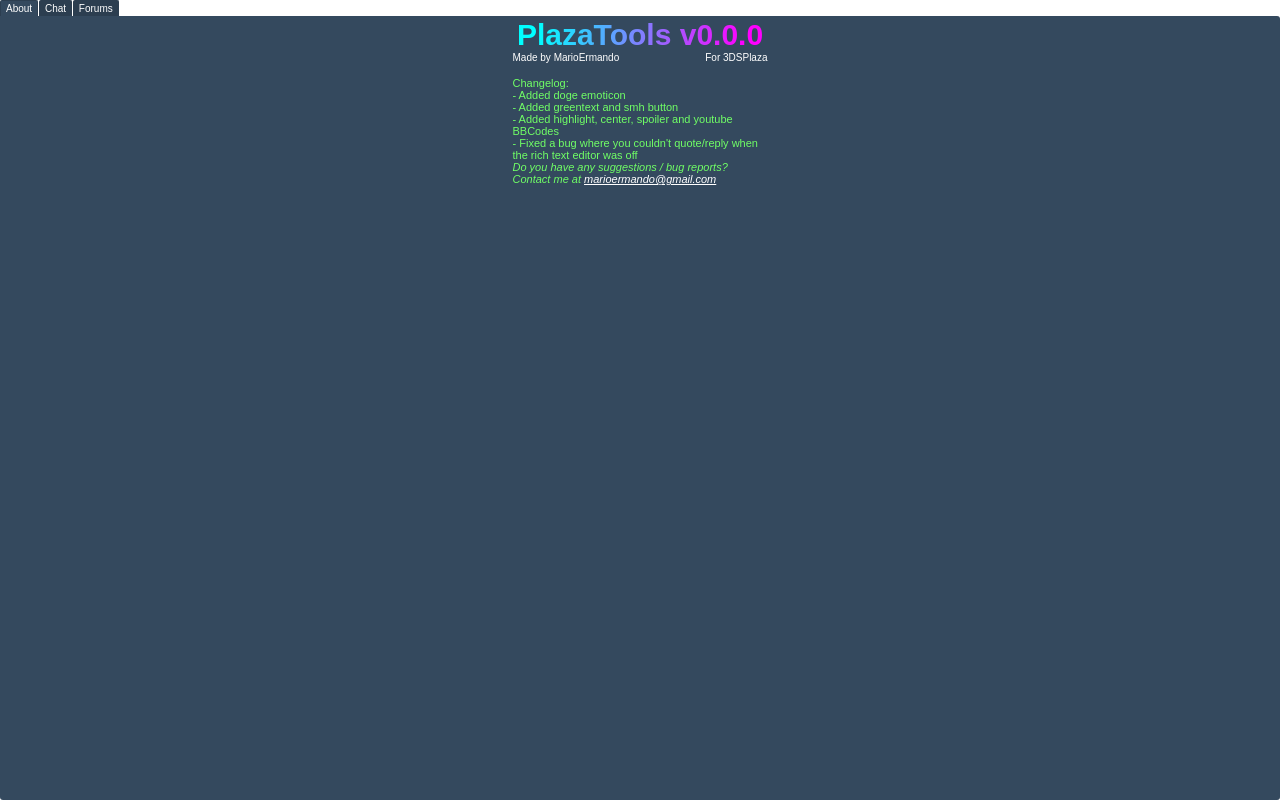
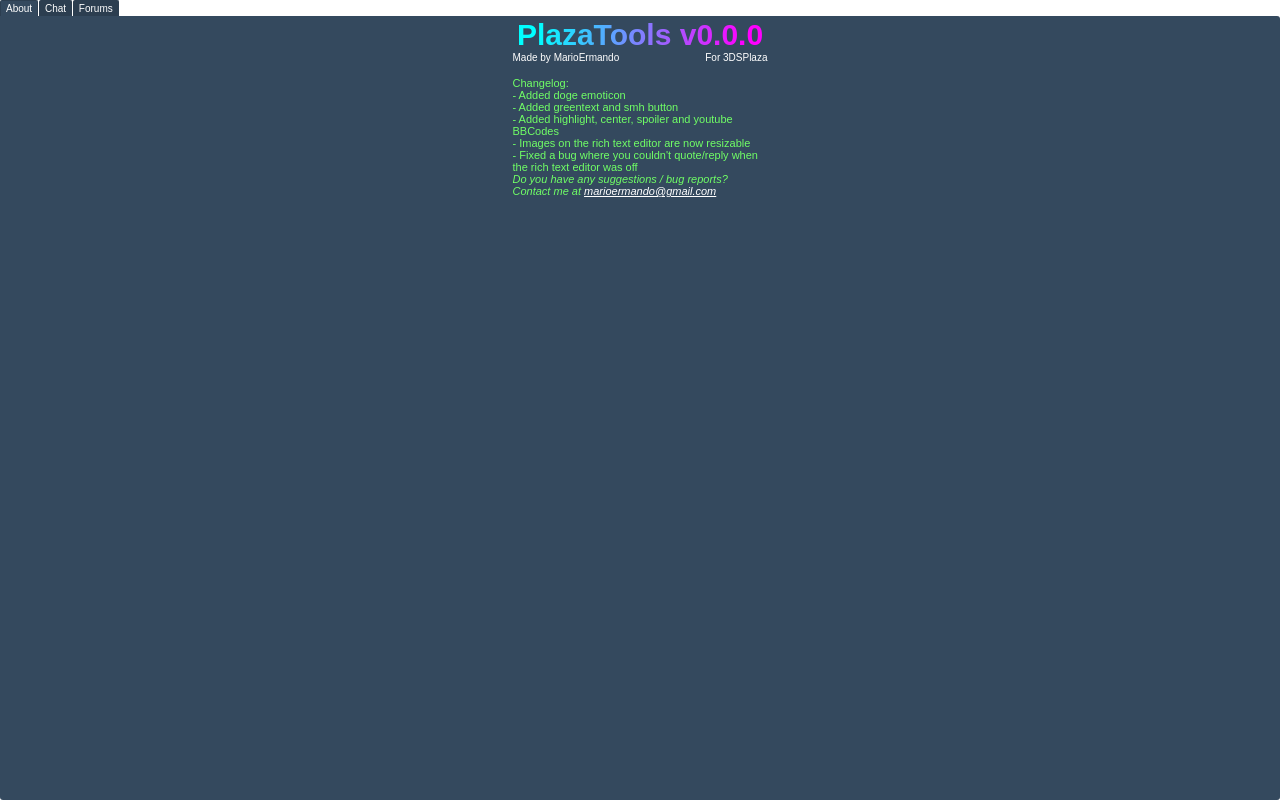
Before and after one commit to deedrew167/PlazaTools, a browser extension: page chromium/ctrlPanel.html in a window 1280 px wide. Drawn offline with Linux system fonts and the light colour scheme.

Commit message:
Images on the rich text editor are now resizable

```diff
--- a/chromium/ctrlPanel.html
+++ b/chromium/ctrlPanel.html
@@ -25,6 +25,7 @@
 					- Added doge emoticon<br>
 					- Added greentext and smh button<br>
 					- Added highlight, center, spoiler and youtube BBCodes<br>
+					- Images on the rich text editor are now resizable<br>
 					- Fixed a bug where you couldn't quote/reply when the rich text editor was off<br>
 					<i>Do you have any suggestions / bug reports?<br>
 					Contact me at <a href="mailto:marioermando@gmail.com">marioermando@gmail.com</a></i>
```
Also changed, not shown: firefox/data/ctrlPanel.html (+1 -0 lines).
